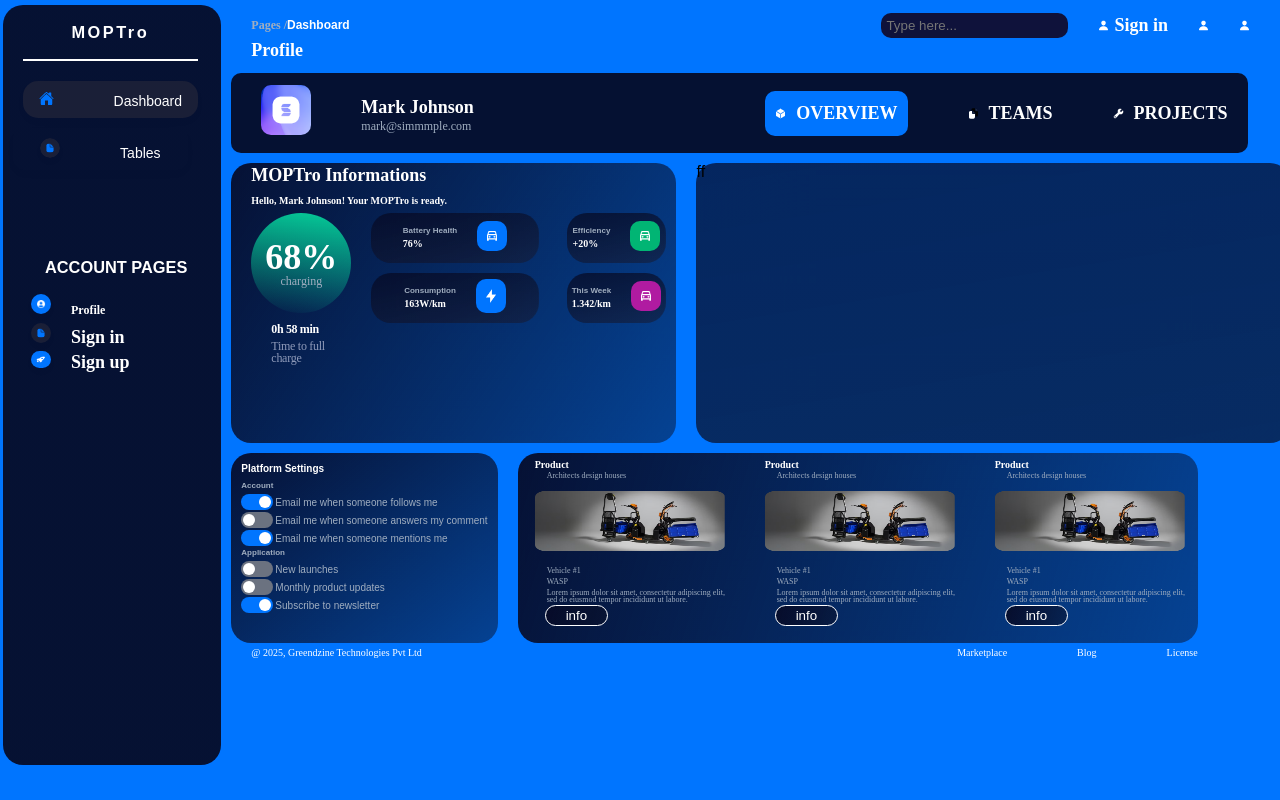
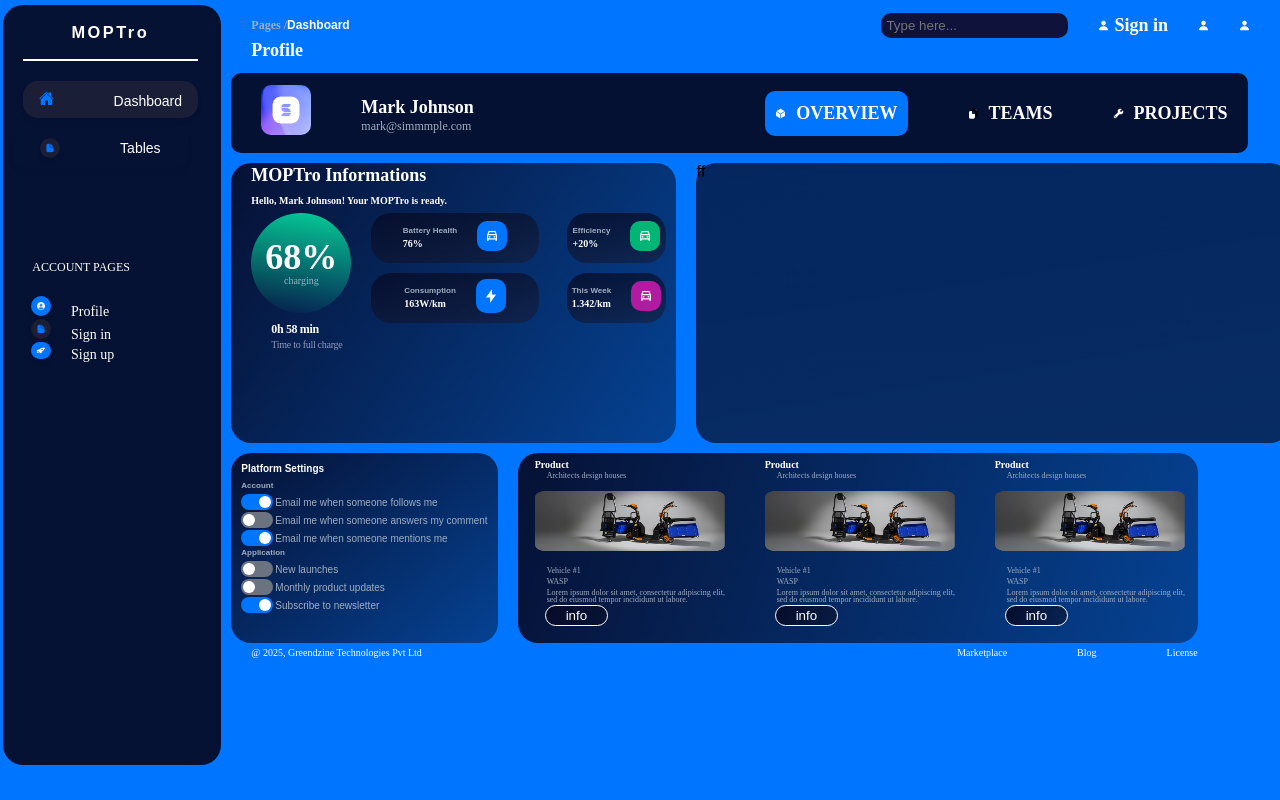
Before and after one commit to irakeshbind/Greebdzine, a React (Vite) app in the folder frontend/vite-project/: page /dashboard in a window 1280 px wide. Built offline with nearby package versions, Linux system fonts and the light colour scheme.

Commit message:
add this element margin

```diff
--- a/frontend/vite-project/src/components/Dashboard.jsx
+++ b/frontend/vite-project/src/components/Dashboard.jsx
@@ -15,6 +15,9 @@ import Setting from "./Setting";
 const Dashboard = () => {
   return (
     <div className="dashboard-wrapper">
+
+{/* dashboard horizonatal */}
+
       <div className="dashboar-header">
         <div className="dashbaord-text">
           <h3>MOPTro</h3>
@@ -26,7 +29,7 @@ const Dashboard = () => {
           </div>
         </div>
         <div className="pragrph-p">
-          <div>
+          <div className="table-t">
             <img className="dashoard-image-cart" src={Cart} />
             Tables
           </div>
@@ -34,26 +37,34 @@ const Dashboard = () => {
 
         <div>
           <div className="dd">
-            <div>
+            <div className="accunt-text">
               <h3>ACCOUNT PAGES</h3>
             </div>
+
+
             <div className="profile-p">
               <p className="profile-text-p">
                 <img className="dashoard-image-cartd" src={dp} />
                 Profile
               </p>
-              <p>
+              <p className="profile-text-p">
                 <img className="dashoard-image-cartp" src={Cart} />
                 Sign in
               </p>
-              <p>
+              <p className="profile-text-p">
                 <img className="dashoard-image-cartg" src={signup} />
                 Sign up
               </p>
             </div>
+
+
           </div>
         </div>
       </div>
+
+
+
+
 
       {/* alug first */}
       <div className="profile-side">
--- a/frontend/vite-project/src/style.css
+++ b/frontend/vite-project/src/style.css
@@ -410,10 +410,14 @@
 .profile-p {
   margin-top: 20px;
 
-  margin-right: 80px;
+  margin-right: 90px;
 }
 .profile-text-p {
-  font-size: 12px;
+  font-size: 15px;
+  font: normal normal normal 14px/14px Muli;
+letter-spacing: 0px;
+color: #FFFFFF;
+opacity: 1;
 }
 
 /* profile-side */
@@ -604,7 +608,7 @@ p {
   margin: 0;
 
   opacity: 0.8;
-  font: normal normal normal 12px/12px Muli;
+  font: normal normal normal 10px/12px Muli;
   letter-spacing: 0px;
   color: #a0aec0;
   opacity: 1;
@@ -625,7 +629,7 @@ p {
 }
 .circle-text-h p {
   margin-top: 5px;
-  font: normal normal normal 12px/12px Muli;
+  font: normal normal normal 10px/10px Muli;
   letter-spacing: -0.28px;
   color: #8f9bba;
   opacity: 1;
@@ -910,3 +914,17 @@ letter-spacing: 0px;
 color: #FFFFFF;
 opacity: 1;
 }
+
+.table-t{
+  display: flex;
+  justify-content: center;
+  align-items: center;
+
+}
+.accunt-text h3{
+  margin-right: 70px;
+font: normal normal normal 12px/18px Muli;
+letter-spacing: 0px;
+color: #FFFFFF;
+opacity: 1;
+}
```
